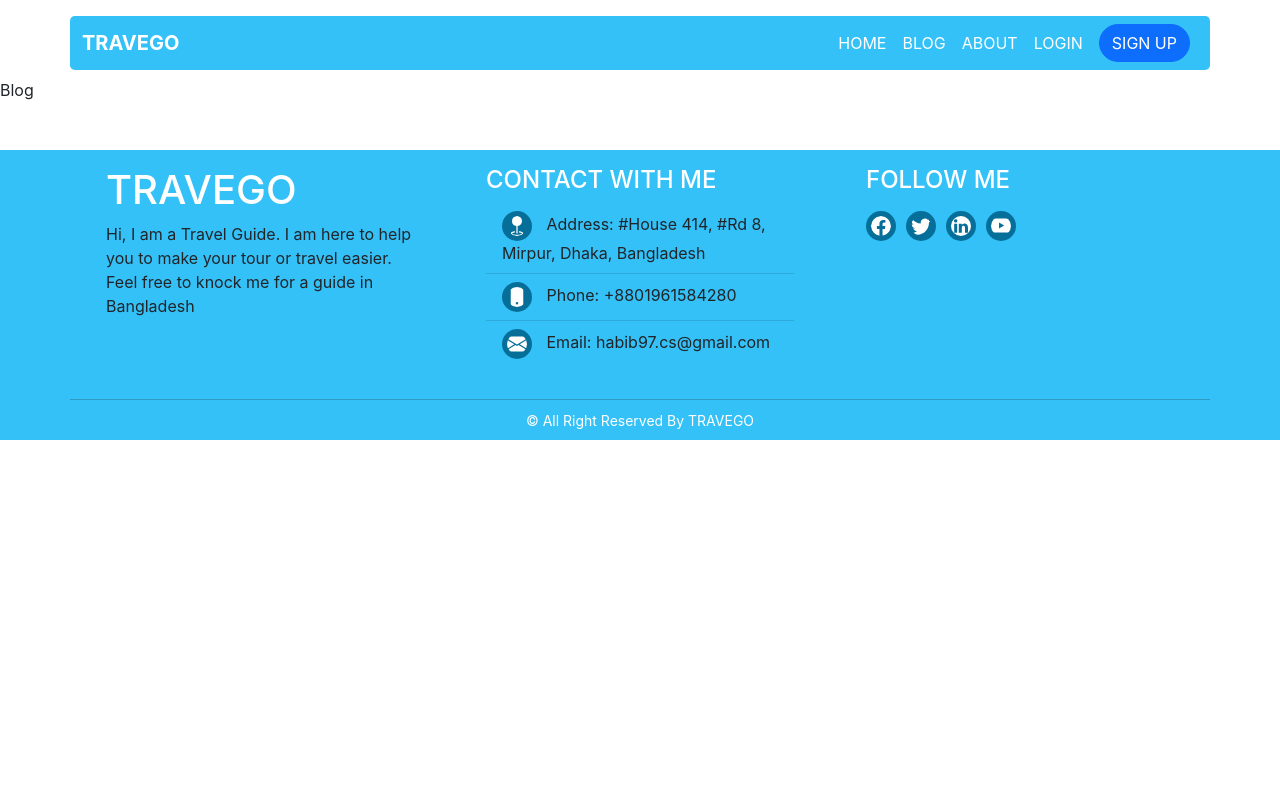
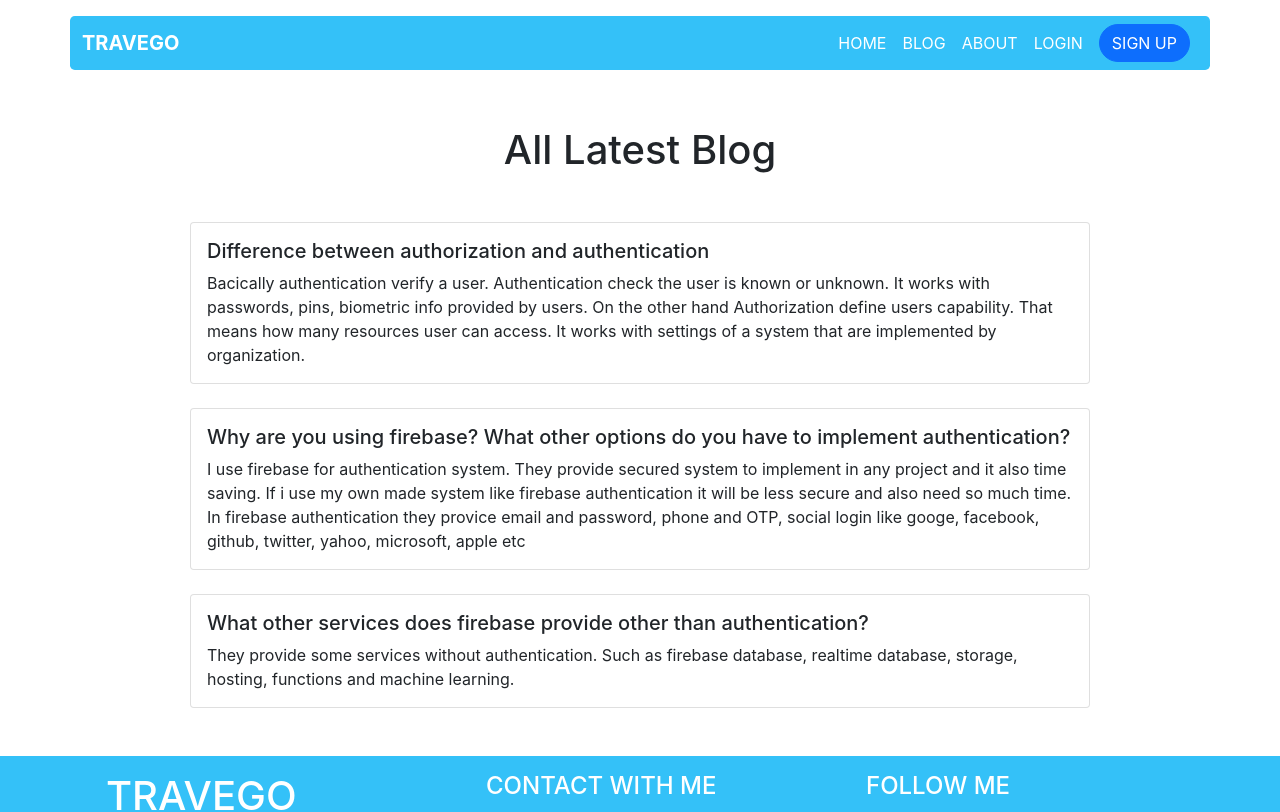
Before and after one commit to habib-sc/travego, a React (Create React App) app: page /blog in a window 1280 px wide. Shown: the top 812 px of the page. Built offline with nearby package versions, Linux system fonts and the light colour scheme; no server answers.

Commit message:
Added blogs

```diff
--- a/src/components/Pages/Blog/Blog.js
+++ b/src/components/Pages/Blog/Blog.js
@@ -2,8 +2,34 @@ import React from 'react';
 
 const Blog = () => {
     return (
-        <div>
-            Blog
+        <div className='container mx-auto  my-5'>
+            <h1 className='text-center mb-5'>All Latest Blog</h1>
+            <div class=" row row-cols-1 mx-md-5 px-md-5 g-4">
+                <div class="col">
+                    <div class="card">
+                    <div class="card-body">
+                        <h5 class="card-title">Difference between authorization and authentication</h5>
+                        <p class="card-text">Bacically authentication verify a user. Authentication check the user is known or unknown. It works with passwords, pins, biometric info provided by users. On the other hand Authorization define users capability. That means how many resources user can access. It works with settings of a system that are implemented by organization. </p>
+                    </div>
+                    </div>
+                </div>
+                <div class="col">
+                    <div class="card">
+                    <div class="card-body">
+                        <h5 class="card-title">Why are you using firebase? What other options do you have to implement authentication?</h5>
+                        <p class="card-text">I use firebase for authentication system. They provide secured system to implement in any project and it also time saving. If i use my own made system like firebase authentication it will be less secure and also need so much time. In firebase authentication they provice email and password, phone and OTP, social login like googe, facebook, github, twitter, yahoo, microsoft, apple etc</p>
+                    </div>
+                    </div>
+                </div>
+                <div class="col">
+                    <div class="card">
+                    <div class="card-body">
+                        <h5 class="card-title">What other services does firebase provide other than authentication?</h5>
+                        <p class="card-text">They provide some services without authentication. Such as firebase database, realtime database, storage, hosting, functions and machine learning.</p>
+                    </div>
+                    </div>
+                </div>
+            </div>
         </div>
     );
 };
```
